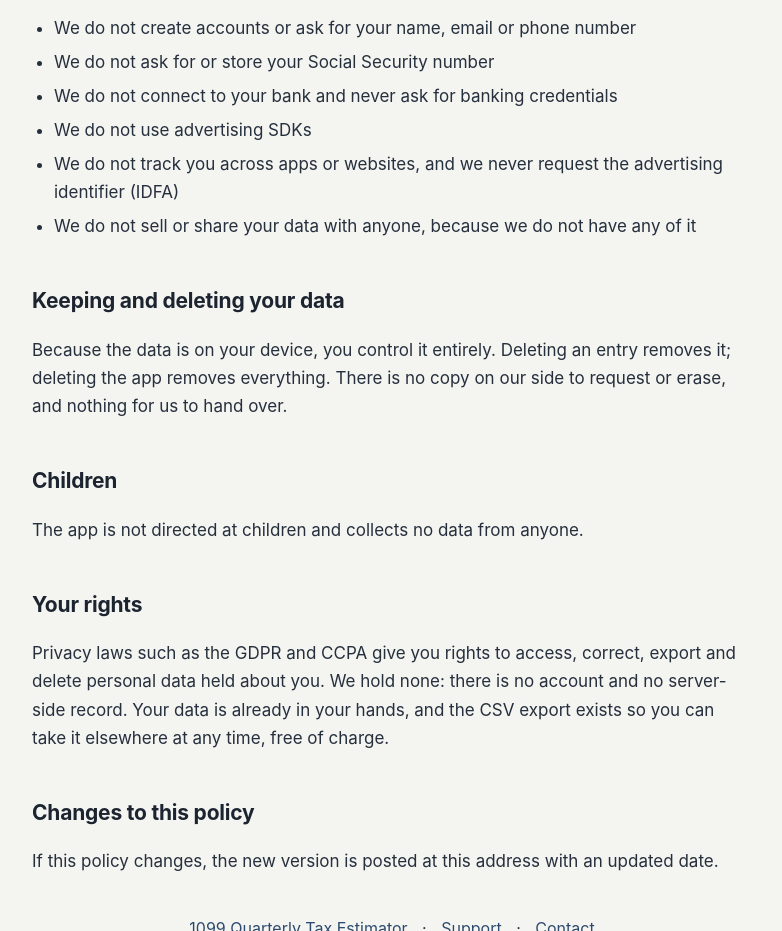
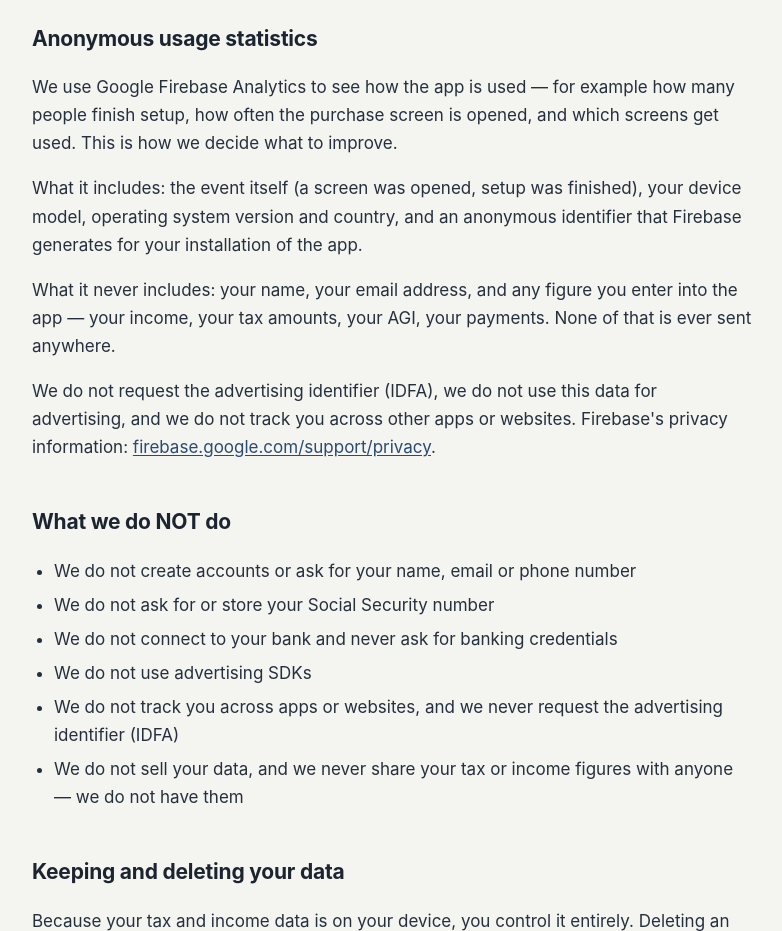
Before and after one commit to UnverFirat/quarterly-tax-legal, a plain HTML site: page privacy.html in a window 1280 px wide. Shown: the part 1869-2800 px from the top of the page, without its empty margins (248-1030 px from the left). Drawn offline with Linux system fonts and the light colour scheme.

Commit message:
Disclose Firebase Analytics in the privacy policy
The app now ships a configured Firebase Analytics SDK, so the policy's
claim that it "does not collect anything" is no longer true. Added an
"Anonymous usage statistics" section stating exactly what is sent (event,
device model, OS version, country, an installation identifier) and what
never is (name, email, and every figure the user enters), and reworded the
lede, deletion, children and rights sections to match.

Co-Authored-By: Claude Opus 5 <noreply@anthropic.com>

```diff
--- a/privacy.html
+++ b/privacy.html
@@ -14,12 +14,14 @@
   <header class="hero">
     <img class="icon" src="img/icon.png" alt="1099 Quarterly Tax Estimator app icon">
     <h1>Privacy Policy</h1>
-    <p class="updated">1099 Quarterly Tax Estimator · Last updated 3 August 2026</p>
+    <p class="updated">1099 Quarterly Tax Estimator · Last updated 15 August 2026</p>
   </header>
 
-  <p class="lede">The short version: this app does not collect anything about
-    you. There is no account, no login and no server. Everything you enter
-    stays on your device.</p>
+  <p class="lede">The short version: everything you type into this app — your
+    income, your tax figures, your payments — stays on your device. There is no
+    account and no login, and we never see your numbers. We do collect
+    anonymous statistics about how the app is used, which never include any of
+    your financial data.</p>
 
   <h2>Who we are</h2>
   <p>1099 Quarterly Tax Estimator is made by Firefly Software. You can reach us
@@ -66,6 +68,22 @@
     screen. RevenueCat's privacy policy:
     <a href="https://www.revenuecat.com/privacy">revenuecat.com/privacy</a>.</p>
 
+  <h2>Anonymous usage statistics</h2>
+  <p>We use Google Firebase Analytics to see how the app is used — for example
+    how many people finish setup, how often the purchase screen is opened, and
+    which screens get used. This is how we decide what to improve.</p>
+  <p>What it includes: the event itself (a screen was opened, setup was
+    finished), your device model, operating system version and country, and an
+    anonymous identifier that Firebase generates for your installation of the
+    app.</p>
+  <p>What it never includes: your name, your email address, and any figure you
+    enter into the app — your income, your tax amounts, your AGI, your
+    payments. None of that is ever sent anywhere.</p>
+  <p>We do not request the advertising identifier (IDFA), we do not use this
+    data for advertising, and we do not track you across other apps or
+    websites. Firebase's privacy information:
+    <a href="https://firebase.google.com/support/privacy">firebase.google.com/support/privacy</a>.</p>
+
   <h2>What we do NOT do</h2>
   <ul>
     <li>We do not create accounts or ask for your name, email or phone number</li>
@@ -74,24 +92,32 @@
     <li>We do not use advertising SDKs</li>
     <li>We do not track you across apps or websites, and we never request the
       advertising identifier (IDFA)</li>
-    <li>We do not sell or share your data with anyone, because we do not have
-      any of it</li>
+    <li>We do not sell your data, and we never share your tax or income figures
+      with anyone — we do not have them</li>
   </ul>
 
   <h2>Keeping and deleting your data</h2>
-  <p>Because the data is on your device, you control it entirely. Deleting an
-    entry removes it; deleting the app removes everything. There is no copy on
-    our side to request or erase, and nothing for us to hand over.</p>
+  <p>Because your tax and income data is on your device, you control it
+    entirely. Deleting an entry removes it; deleting the app removes
+    everything. We hold no copy of it, so there is nothing on our side to
+    request, erase or hand over.</p>
+  <p>The anonymous usage statistics described above are held by Firebase and
+    are not tied to your identity. Uninstalling the app ends collection and
+    retires the installation identifier. If you would like us to delete the
+    usage data associated with your installation, write to us and we will do
+    it.</p>
 
   <h2>Children</h2>
-  <p>The app is not directed at children and collects no data from anyone.</p>
+  <p>The app is a tax tool for self-employed adults and is not directed at
+    children. We do not knowingly collect data from children.</p>
 
   <h2>Your rights</h2>
   <p>Privacy laws such as the GDPR and CCPA give you rights to access, correct,
-    export and delete personal data held about you. We hold none: there is no
-    account and no server-side record. Your data is already in your hands, and
-    the CSV export exists so you can take it elsewhere at any time, free of
-    charge.</p>
+    export and delete personal data held about you. We hold no account and no
+    server-side record of your finances: your tax and income data is already in
+    your hands, and the CSV export exists so you can take it elsewhere at any
+    time, free of charge. The only data we hold is the anonymous usage
+    statistics described above, and we will delete those on request.</p>
 
   <h2>Changes to this policy</h2>
   <p>If this policy changes, the new version is posted at this address with an
```
